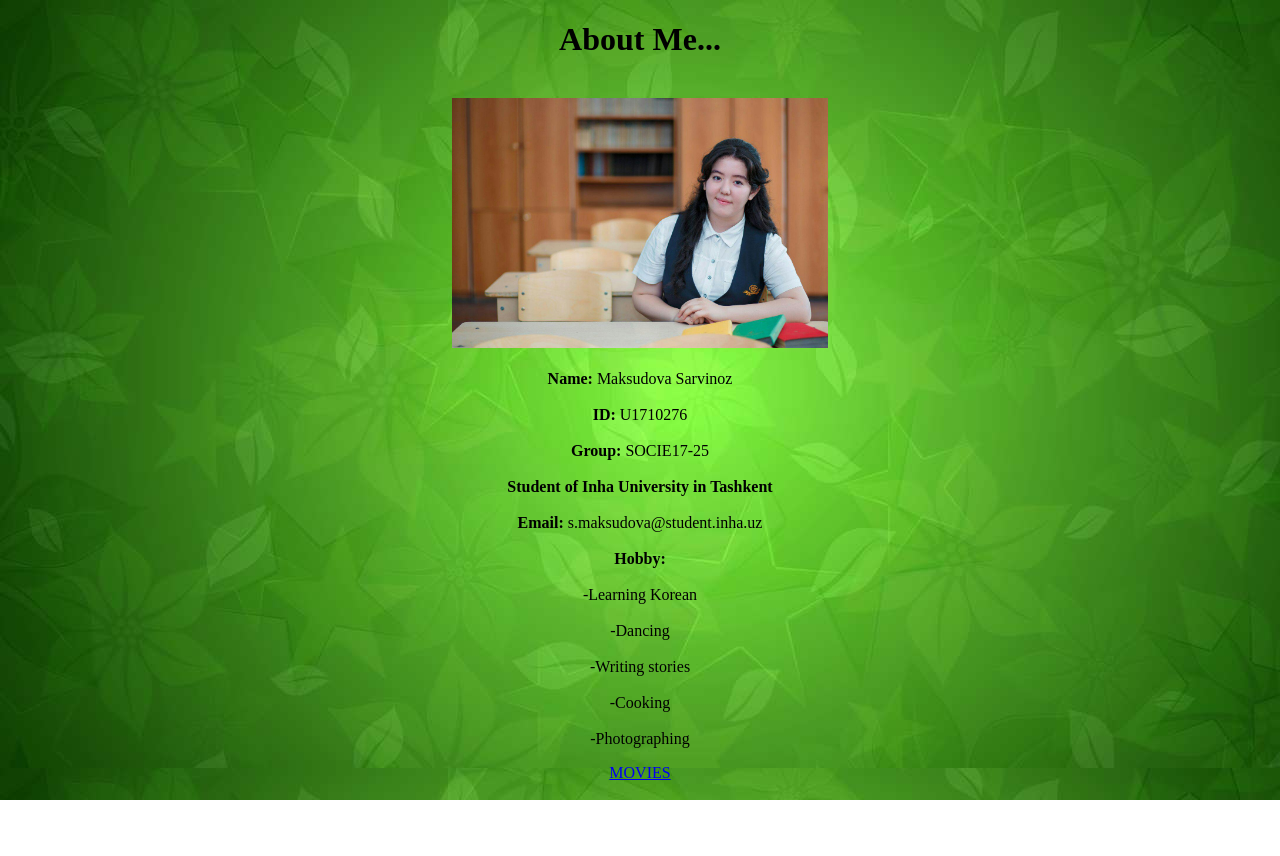
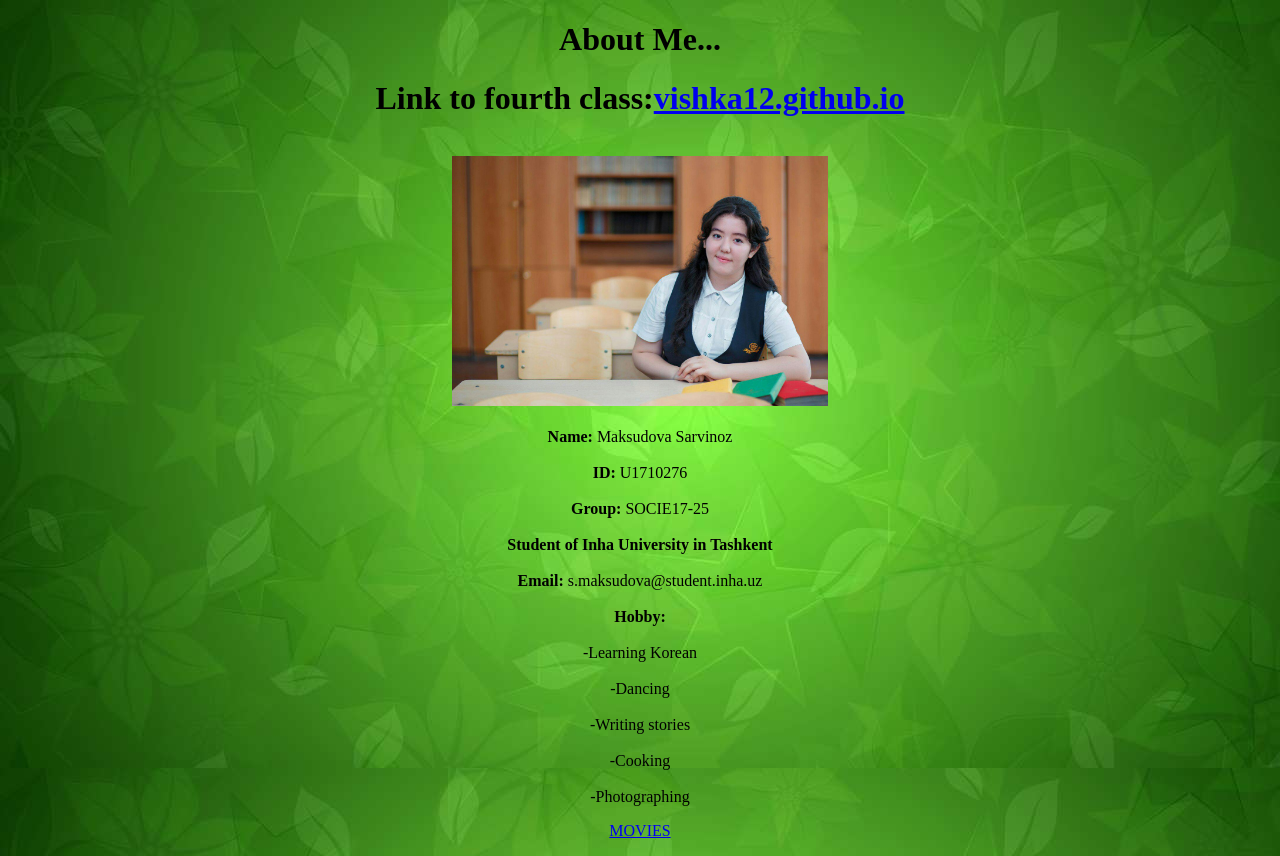
Before and after one commit to vishka12/vishka12.github.io, a plain HTML site: page index.html in a window 1280 px wide. Before the commit the page ends 800 px from the top, so only its background shows below. Drawn offline with Linux system fonts and the light colour scheme.

Commit message:
I LOVE IT
i

```diff
--- a/index.html
+++ b/index.html
@@ -7,6 +7,7 @@
 </head>
 <body background="green.jpg">
 	<center><h1 class="vvv"> About Me...</h1></center>
+	<center><h1 class="vvv"> Link to fourth class:<a href="https://vishka12.github.io/">vishka12.github.io</a></h1></center>
 	<center><br/><img src="Vishka_ALUWED.jpg" height="250">
 	<center><br/><b class="vvv"> Name:</b> Maksudova Sarvinoz</center>
 	<center><br/><b class="vvv"> ID:</b> U1710276</center>
```
